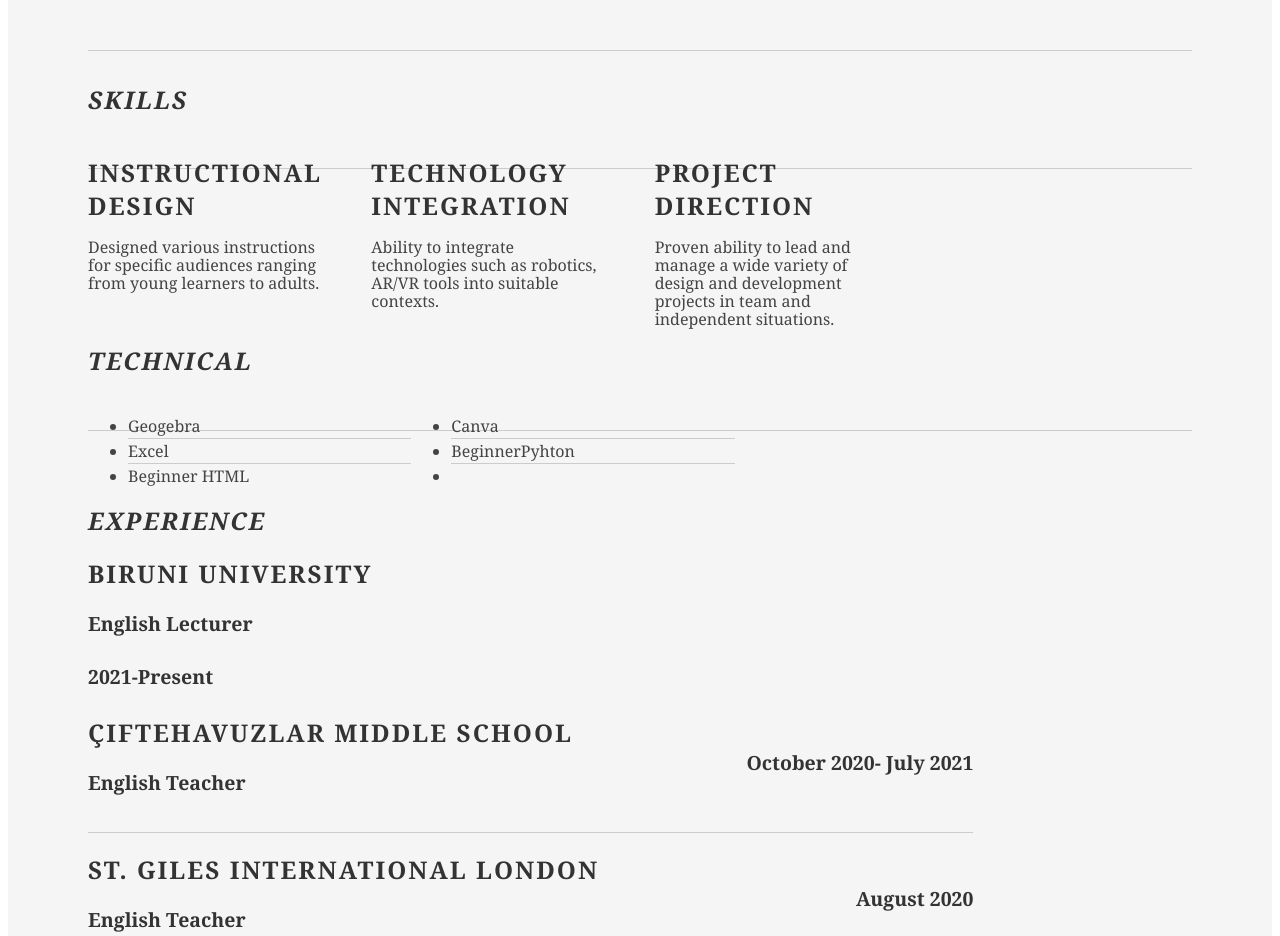
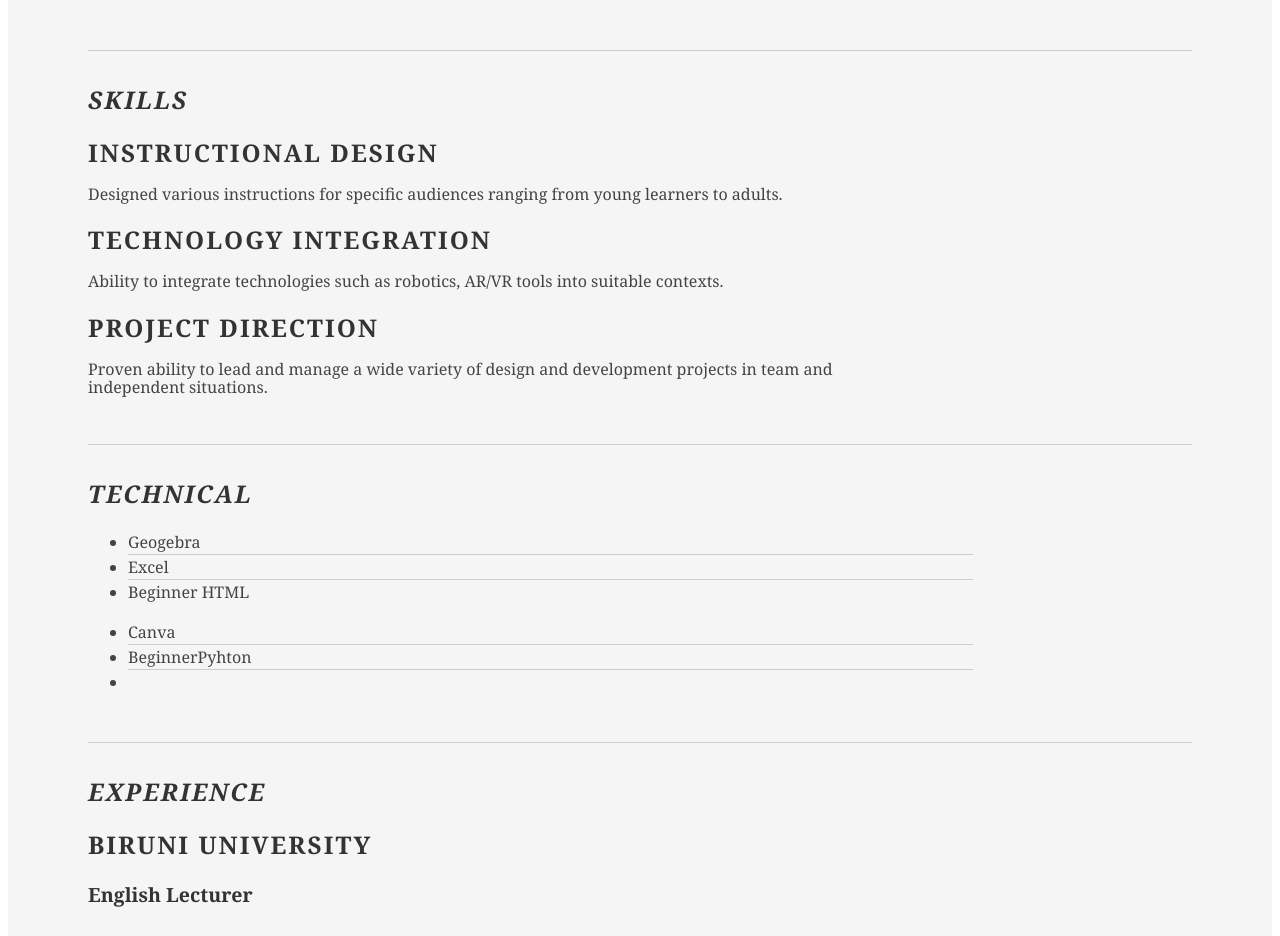
Before and after one commit to batinium/batinium.github.io, a plain HTML site: page index.html in a window 1280 px wide. Shown: the part 1042-1978 px from the top of the page. Drawn offline with Linux system fonts and the light colour scheme; a small style sheet from the web is missing.

Commit message:
Update resume.css

```diff
--- a/resume.css
+++ b/resume.css
@@ -47,7 +47,6 @@ a#pdf:hover { background: #222; }
 .skills-list ul { margin: 0; }
 .skills-list li { margin: 3px 0; padding: 3px 0; }
 .skills-list li span { font-size: 152%; display: block; margin-bottom: -2px; padding: 0 }
-.talent { width: 32%; float: left }
 .talent h2 { margin-bottom: 6px; }
 
 #srt-ttab { margin-bottom: 100px; text-align: center;  }
```
